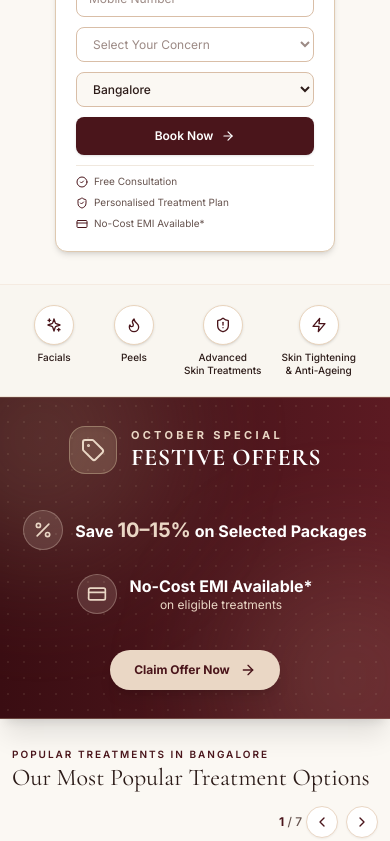
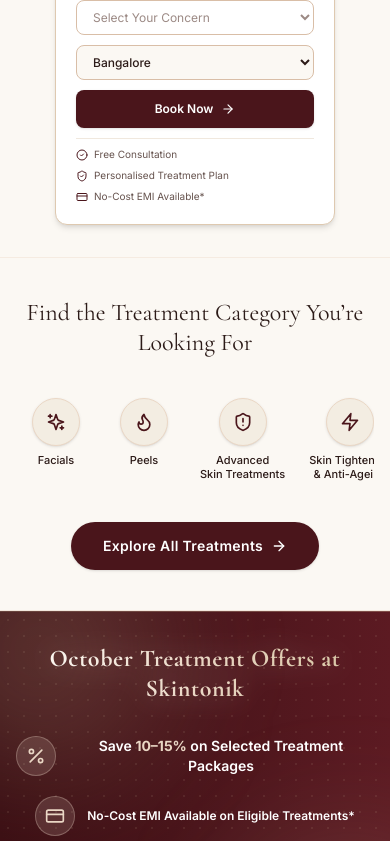
Before and after one commit to Sufiyanahmad7/skintonik, a React (Vite) app: page / in a window 390 px wide. Shown: the part 1156-1997 px from the top of the page. Built offline with nearby package versions, Linux system fonts and the light colour scheme.

Commit message:
Improve the UI of find the treatement category section and offers section

```diff
--- a/src/components/Hero.tsx
+++ b/src/components/Hero.tsx
@@ -25,9 +25,7 @@
               {/* <MapPin className="w-2.5 h-2.5" /> */}
               <span>BANGALORE</span>
             </span>
-            <span className="text-[14px] font-bold tracking-[0.15em] text-[#8C7A75] uppercase mt-0.5">
-              THE FESTIVE GLOW EDIT
-            </span>
+
           </div>
 
           {/* Main Heading */}
@@ -94,7 +92,7 @@
         </div>
 
         {/* ── RIGHT CONSULTATION FORM ── */}
-        <div className="lg:col-span-4 flex justify-center lg:justify-end items-stretch h-full">
+        <div id="consultation-form" className="lg:col-span-4 flex justify-center lg:justify-end items-stretch h-full">
           <ConsultationForm />
         </div>
 
--- a/src/components/OfferBanner.tsx
+++ b/src/components/OfferBanner.tsx
@@ -1,5 +1,5 @@
 import React from 'react';
-import { ArrowRight, Tag, CreditCard, Percent } from 'lucide-react';
+import { ArrowRight, MessageCircle, Percent, CreditCard } from 'lucide-react';
 
 export const OfferBanner: React.FC = () => {
   const handleScrollToForm = () => {
@@ -9,69 +9,77 @@
     }
   };
 
+  const handleWhatsApp = () => {
+    window.open('https://wa.me/919999999999?text=Hi%20Skintonik,%20I%20want%20to%20know%20more%20about%20your%20Festive%20Offers.', '_blank');
+  };
+
   return (
-    <section id="festive-offer" className="bg-gradient-to-r from-[#3A0D12] via-[#4A151B] to-[#5C1A22] text-white py-7 px-4 lg:px-10 relative overflow-hidden shadow-xl border-y border-[#D5C4A1]/30">
+    <section id="festive-offer" className="bg-gradient-to-r from-[#3A0D12] via-[#4A151B] to-[#5C1A22] text-white py-8 px-4 lg:px-10 relative overflow-hidden shadow-xl border-y border-[#D5C4A1]/30">
       {/* Decorative background glow & pattern */}
       <div className="absolute inset-0 opacity-10 bg-[radial-gradient(#D5C4A1_1px,transparent_1px)] [background-size:16px_16px] pointer-events-none" />
       <div className="absolute -left-20 -top-20 w-60 h-60 bg-[#D5C4A1]/20 rounded-full blur-3xl pointer-events-none" />
       <div className="absolute -right-20 -bottom-20 w-60 h-60 bg-[#D5C4A1]/15 rounded-full blur-3xl pointer-events-none" />
 
-      <div className="max-w-7xl mx-auto flex flex-col md:flex-row items-center justify-between gap-6 relative z-10">
+      <div className="max-w-7xl mx-auto flex flex-col lg:flex-row items-center justify-between gap-6 relative z-10">
 
-        {/* Left: Title Badge */}
-        <div className="flex items-center gap-3.5">
-          <div className="w-12 h-12 rounded-2xl bg-[#D5C4A1]/20 border border-[#D5C4A1]/40 flex items-center justify-center shrink-0 shadow-inner">
-            <Tag className="w-6 h-6 text-[#EAD7C5]" />
-          </div>
-          <div>
-            <span className="text-[11px] tracking-[0.3em] text-[#EAD7C5] font-bold uppercase block">
-              OCTOBER SPECIAL
-            </span>
-            <h3 className="font-serif text-2xl lg:text-3xl font-bold leading-tight text-white tracking-wide">
-              FESTIVE OFFERS
+        {/* Left: Section Subtitle & Heading */}
+        <div className="flex flex-col items-center lg:items-start text-center lg:text-left max-w-lg">
+
+          <h3 className="font-serif text-2xl lg:text-3xl font-bold leading-tight tracking-wide text-transparent bg-clip-text bg-gradient-to-r from-[#FFFDF9] via-[#EAD7C5] to-[#D5C4A1] drop-shadow-[0_0_15px_rgba(234,215,197,0.4)]">
+            October Treatment Offers at Skintonik
           </h3>
-          </div>
+
         </div>
 
-        {/* Middle: Highlighted Offers with Icons & Uniform Bigger Text */}
-        <div className="flex flex-col sm:flex-row items-center justify-center gap-6 lg:gap-10 md:border-x border-white/20 md:px-10 py-3 md:py-0">
+        {/* Center: Offers Breakdown */}
+        <div className="flex flex-col sm:flex-row items-center justify-center gap-5 lg:gap-8 lg:border-x border-white/20 lg:px-8 py-2 lg:py-0">
 
-          {/* Offer 1: Save 10-15% */}
+          {/* Main Discount */}
           <div className="flex items-center gap-3">
             <div className="w-10 h-10 rounded-full bg-[#EAD7C5]/15 border border-[#EAD7C5]/30 flex items-center justify-center shrink-0">
               <Percent className="w-5 h-5 text-[#EAD7C5]" />
             </div>
             <div className="text-center sm:text-left">
-              <span className="text-base sm:text-lg font-bold text-white block leading-snug">
-                Save <span className="text-[#EAD7C5] text-xl sm:text-2xl font-extrabold">10–15%</span> on Selected Packages
+              <span className="text-sm sm:text-base font-semibold text-white block leading-snug">
+                Save <span className="text-[#EAD7C5] font-bold">10–15%</span> on Selected Treatment Packages
               </span>
             </div>
           </div>
 
           <div className="hidden sm:block w-px h-10 bg-white/20" />
 
-          {/* Offer 2: No-Cost EMI */}
+          {/* Plus No-Cost EMI */}
           <div className="flex items-center gap-3">
             <div className="w-10 h-10 rounded-full bg-[#EAD7C5]/15 border border-[#EAD7C5]/30 flex items-center justify-center shrink-0">
               <CreditCard className="w-5 h-5 text-[#EAD7C5]" />
             </div>
             <div className="text-center sm:text-left">
-              <span className="text-base sm:text-lg font-bold text-white block leading-snug">
-                No-Cost EMI Available* <span className="text-xs text-[#EAD7C5] font-normal block sm:inline">on eligible treatments</span>
+              <span className="text-xs sm:text-sm text-white font-semibold block leading-tight">
+                No-Cost EMI Available on Eligible Treatments*
               </span>
             </div>
           </div>
 
         </div>
 
-        {/* Right: CTA Button */}
+        {/* Right: Dual CTAs */}
+        <div className="flex flex-col sm:flex-row items-center gap-3 shrink-0">
           <button
             onClick={handleScrollToForm}
-          className="inline-flex items-center gap-2.5 bg-[#EAD7C5] hover:bg-[#F3EDE2] text-[#4A151B] font-bold text-xs sm:text-sm px-6 py-3 rounded-full transition-all duration-200 shadow-lg hover:shadow-xl transform hover:-translate-y-0.5 shrink-0"
+            className="inline-flex items-center gap-2 bg-[#EAD7C5] hover:bg-[#F3EDE2] text-[#4A151B] font-semibold text-xs sm:text-sm px-6 py-3 rounded-full transition-all duration-200 shadow-md hover:shadow-lg transform hover:-translate-y-0.5 cursor-pointer"
           >
-          <span>Claim Offer Now</span>
+            <span>Explore Festive Offers</span>
             <ArrowRight className="w-4 h-4" />
           </button>
+
+          <button
+            onClick={handleWhatsApp}
+            className="inline-flex items-center gap-2 border border-[#EAD7C5]/60 hover:bg-white/10 text-white font-medium text-xs sm:text-sm px-5 py-3 rounded-full transition-all duration-200 cursor-pointer"
+          >
+            <MessageCircle className="w-4 h-4 text-[#EAD7C5]" />
+            <span>Talk to Our Team</span>
+          </button>
+        </div>
 
       </div>
     </section>
--- /dev/null
+++ b/src/components/QuickServiceNavigation.tsx
@@ -0,0 +1,136 @@
+import React from 'react';
+import { ArrowRight } from 'lucide-react';
+
+interface NavigationCard {
+  title: string;
+  description: string;
+  image: string;
+  targetId: string;
+}
+
+export const QuickServiceNavigation: React.FC = () => {
+  const serviceCategories: NavigationCard[] = [
+    {
+      title: 'Facials',
+      description: 'Hydration & glow options',
+      image: '/images/service_facials.jpg',
+      targetId: '#popular-treatments'
+    },
+    {
+      title: 'Chemical Peels',
+      description: 'Acne, tanning & tone care',
+      image: '/images/treatment_peels.jpg',
+      targetId: '#popular-treatments'
+    },
+    {
+      title: 'Advanced Skin',
+      description: 'Rejuvenation & injectables',
+      image: '/images/service_advanced_skin.jpg',
+      targetId: '#services'
+    },
+    {
+      title: 'Anti-Ageing',
+      description: 'Botox, fillers & RF care',
+      image: '/images/service_anti_ageing.jpg',
+      targetId: '#services'
+    },
+    {
+      title: 'Hair & Scalp',
+      description: 'Scalp therapy & hair support',
+      image: '/images/service_hair_scalp.jpg',
+      targetId: '#popular-treatments'
+    },
+    {
+      title: 'Laser Hair Reduction',
+      description: 'Small area & full-body options',
+      image: '/images/treatment_laser_legs.jpg',
+      targetId: '#popular-treatments'
+    },
+    {
+      title: 'Body Treatments',
+      description: 'Pigmentation & tanning care',
+      image: '/images/service_body_new.jpg',
+      targetId: '#services'
+    },
+    {
+      title: 'IV Drips & Weight',
+      description: 'Wellness & weight management',
+      image: '/images/service_iv_new.jpg',
+      targetId: '#services'
+    },
+    {
+      title: 'Mental Wellness',
+      description: 'Private emotional support',
+      image: '/images/service_wellness_new.jpg',
+      targetId: '#services'
+    },
+    {
+      title: 'Skin & Hair Analysis',
+      description: 'AI evaluation before treatment',
+      image: '/images/treatment_hydra.jpg',
+      targetId: '#services'
+    }
+  ];
+
+  const handleScroll = (targetId: string) => {
+    const targetElement = document.querySelector(targetId);
+    if (targetElement) {
+      targetElement.scrollIntoView({ behavior: 'smooth' });
+    }
+  };
+
+  return (
+    <section className="bg-[#FBF8F3] py-12 px-4 lg:px-10 border-b border-[#EAD7C5]/50">
+      <div className="max-w-7xl mx-auto">
+        {/* Header */}
+        <div className="text-center max-w-3xl mx-auto mb-8">
+          <h2 className="font-serif text-2xl sm:text-3xl lg:text-4xl font-normal text-[#2C1B18] leading-tight">
+            Find the Treatment Category You’re Looking For
+          </h2>
+        </div>
+
+        {/* Visual Cards Grid */}
+        <div className="grid grid-cols-2 md:grid-cols-3 lg:grid-cols-5 gap-4">
+          {serviceCategories.map((item, index) => (
+            <div
+              key={index}
+              onClick={() => handleScroll(item.targetId)}
+              className="group relative h-48 sm:h-52 rounded-2xl overflow-hidden border border-[#EAD7C5]/70 hover:border-[#4A151B] transition-all duration-300 shadow-sm hover:shadow-lg cursor-pointer flex flex-col justify-end"
+            >
+              {/* Background Image */}
+              <img
+                src={item.image}
+                alt={item.title}
+                className="absolute inset-0 w-full h-full object-cover group-hover:scale-110 transition-transform duration-500"
+              />
+
+              {/* Gradient Overlay for text readability */}
+              <div className="absolute inset-0 bg-gradient-to-t from-[#2C1B18]/90 via-[#2C1B18]/40 to-transparent group-hover:from-[#4A151B]/95 transition-colors duration-300" />
+
+              {/* Text Content Overlay */}
+              <div className="relative z-10 p-3.5 text-white">
+                <h3 className="font-serif text-base sm:text-lg font-medium leading-tight mb-1 group-hover:translate-x-0.5 transition-transform">
+                  {item.title}
+                </h3>
+                <p className="text-[11px] sm:text-xs text-white/80 leading-snug line-clamp-2">
+                  {item.description}
+                </p>
+              </div>
+            </div>
+          ))}
+        </div>
+
+        {/* CTA Button */}
+        <div className="text-center mt-10">
+          <button
+            onClick={() => handleScroll('#services')}
+            className="inline-flex items-center justify-center gap-2 bg-[#4A151B] hover:bg-[#381014] text-white px-8 py-3 rounded-full text-sm font-semibold tracking-wide shadow-sm hover:shadow transition-all duration-200"
+          >
+            <span>Explore All Treatments</span>
+            <ArrowRight className="w-4 h-4" />
+          </button>
+        </div>
+      </div>
+    </section>
+  );
+};
--- a/src/components/TreatmentCategories.tsx
+++ b/src/components/TreatmentCategories.tsx
@@ -1,46 +1,77 @@
 import React from 'react';
-import { Sparkles, Flame, ShieldAlert, Zap, Scissors, Sun, Activity, Droplet, HeartHandshake, Scan } from 'lucide-react';
+import {
+  Sparkles,
+  Flame,
+  ShieldAlert,
+  Zap,
+  Scissors,
+  Sun,
+  Activity,
+  Droplet,
+  HeartHandshake,
+  Scan,
+  ArrowRight
+} from 'lucide-react';
 
 export const TreatmentCategories: React.FC = () => {
   const categories = [
-    { icon: Sparkles, name: 'Facials', target: '#popular-treatments' },
-    { icon: Flame, name: 'Peels', target: '#popular-treatments' },
-    { icon: ShieldAlert, name: 'Advanced\nSkin Treatments', target: '#services' },
-    { icon: Zap, name: 'Skin Tightening\n& Anti-Ageing', target: '#services' },
-    { icon: Scissors, name: 'Hair & Scalp\nTreatments', target: '#popular-treatments' },
-    { icon: Sun, name: 'Laser Hair\nReduction', target: '#popular-treatments' },
-    { icon: Activity, name: 'Body Treatments', target: '#services' },
-    { icon: Droplet, name: 'IV Drips &\nWeight Mgmt', target: '#services' },
-    { icon: HeartHandshake, name: 'Wellness &\nMental Health', target: '#services' },
-    { icon: Scan, name: 'Skin & Hair\nAnalysis', target: '#services' },
+    { icon: Sparkles, name: 'Facials', target: '#consultation-form' },
+    { icon: Flame, name: 'Peels', target: '#consultation-form' },
+    { icon: ShieldAlert, name: 'Advanced\nSkin Treatments', target: '#consultation-form' },
+    { icon: Zap, name: 'Skin Tightening\n& Anti-Ageing', target: '#consultation-form' },
+    { icon: Scissors, name: 'Hair & Scalp\nTreatments', target: '#consultation-form' },
+    { icon: Sun, name: 'Laser Hair\nReduction', target: '#consultation-form' },
+    { icon: Activity, name: 'Body Treatments', target: '#consultation-form' },
+    { icon: Droplet, name: 'IV Drips &\nWeight Mgmt', target: '#consultation-form' },
+    { icon: HeartHandshake, name: 'Wellness &\nMental Health', target: '#consultation-form' },
+    { icon: Scan, name: 'Skin & Hair\nAnalysis', target: '#consultation-form' },
   ];
 
-  const handleCategoryClick = (target: string) => {
-    const el = document.querySelector(target);
+  const handleScroll = (targetId: string) => {
+    const el = document.querySelector(targetId);
     if (el) {
       el.scrollIntoView({ behavior: 'smooth' });
     }
   };
 
   return (
-    <section className="bg-[#F9F6F0] py-4 px-4 lg:px-10 border-b border-[#EAD7C5]/50">
+    <section className="bg-[#FBF8F3] py-10 px-4 lg:px-10 border-b border-[#EAD7C5]/50">
       <div className="max-w-7xl mx-auto">
-        <div className="flex items-start overflow-x-auto no-scrollbar gap-1 lg:gap-0 lg:justify-between py-1">
+        {/* Heading */}
+        <div className="text-center max-w-3xl mx-auto mb-8">
+          <h2 className="font-serif text-2xl sm:text-3xl lg:text-4xl font-normal text-[#2C1B18] leading-tight">
+            Find the Treatment Category You’re Looking For
+          </h2>
+        </div>
+
+        {/* Categories Bar */}
+        <div className="flex items-start overflow-x-auto no-scrollbar gap-2 lg:gap-0 lg:justify-between py-2">
           {categories.map((cat, idx) => (
             <button
               key={idx}
-              onClick={() => handleCategoryClick(cat.target)}
-              className="flex-shrink-0 flex flex-col items-center group cursor-pointer text-center px-2 lg:px-1 min-w-[76px] lg:min-w-0 lg:flex-1 transition-all duration-200 hover:-translate-y-0.5"
+              onClick={() => handleScroll(cat.target)}
+              className="flex-shrink-0 flex flex-col items-center group cursor-pointer text-center px-2 lg:px-1 min-w-[80px] lg:min-w-0 lg:flex-1 transition-all duration-200 hover:-translate-y-0.5"
             >
-              <div className="w-10 h-10 lg:w-11 lg:h-11 rounded-full bg-white border border-[#E8D3BC] shadow-sm flex items-center justify-center text-[#4A151B] mb-1.5 group-hover:border-[#4A151B] group-hover:bg-[#FBF8F3] transition-colors">
-                <cat.icon className="w-4 h-4 lg:w-[18px] lg:h-[18px]" />
+              <div className="w-12 h-12 lg:w-14 lg:h-14 rounded-full bg-[#F3EDE2] border border-[#EAD7C5] shadow-sm flex items-center justify-center text-[#4A151B] mb-2 group-hover:bg-[#4A151B] group-hover:text-white group-hover:border-[#4A151B] transition-all">
+                <cat.icon className="w-5 h-5 lg:w-6 lg:h-6" />
               </div>
-              <span className="text-[10px] font-medium text-[#2C1B18] leading-tight whitespace-pre-line group-hover:text-[#4A151B]">
+              <span className="text-[11px] lg:text-[12px] font-medium text-[#2C1B18] leading-tight whitespace-pre-line group-hover:text-[#4A151B]">
                 {cat.name}
               </span>
             </button>
           ))}
         </div>
+
+        {/* CTA Button – scrolls to Hero Consultation Form */}
+        <div className="text-center mt-8">
+          <button
+            onClick={() => handleScroll('#consultation-form')}
+            className="inline-flex items-center justify-center gap-2 bg-[#4A151B] hover:bg-[#381014] text-white px-8 py-3.5 rounded-full text-sm font-semibold tracking-wide shadow-sm hover:shadow transition-all duration-200 cursor-pointer"
+          >
+            <span>Explore All Treatments</span>
+            <ArrowRight className="w-4 h-4" />
+          </button>
+        </div>
       </div>
     </section>
   );
--- a/src/pages/Home.tsx
+++ b/src/pages/Home.tsx
@@ -25,7 +25,7 @@
         {/* 2. HERO SECTION */}
         <Hero />
 
-        {/* 3. TREATMENT CATEGORY ICON BAR */}
+        {/* 3. QUICK SERVICE NAVIGATION / TREATMENT CATEGORIES */}
         <TreatmentCategories />
 
         {/* 4. FESTIVE OFFER BANNER */}
```
Lines whose indentation alone changed are shown as unchanged.
